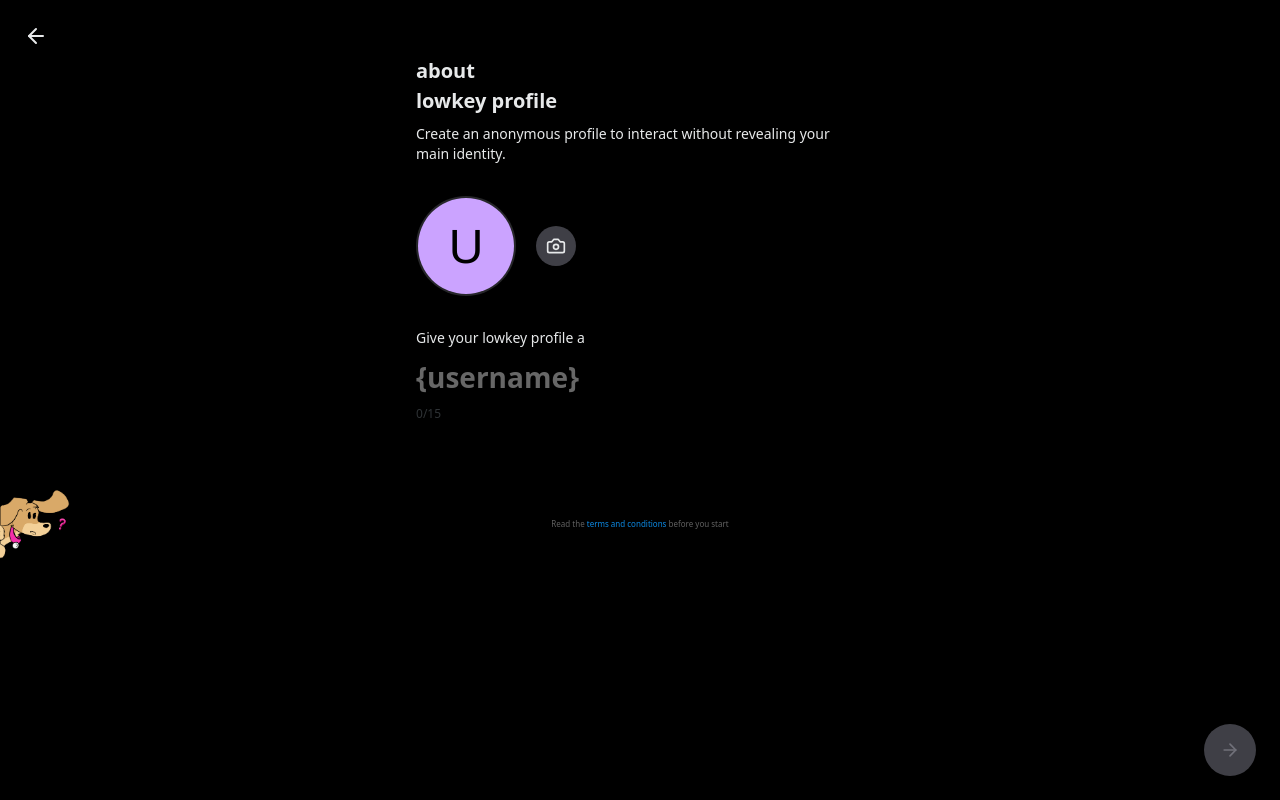
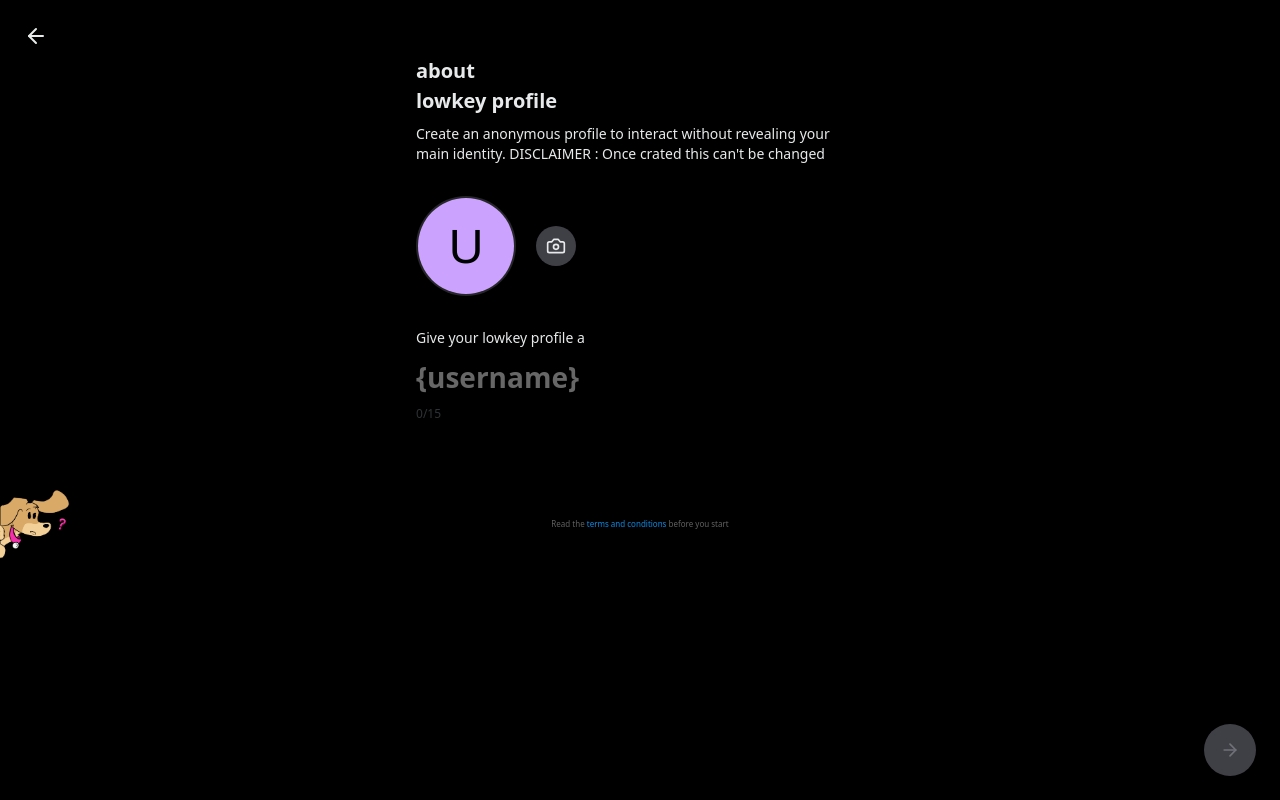
Before and after one commit to snippetengender/myapplicaton, a React (Vite) app in the folder user/: page /lowkey in a window 1280 px wide. Built offline with nearby package versions, Linux system fonts and the light colour scheme; no server answers; sample sign-in values are in the browser's storage.

Commit message:
Update LowKey.jsx

```diff
--- a/user/src/component/lowkey/LowKey.jsx
+++ b/user/src/component/lowkey/LowKey.jsx
@@ -181,7 +181,7 @@ export default function LowkeyProfile() {
           <h2 className="text-[20px] font-bold">lowkey profile</h2>
           <p className="text-sm mt-2">
             Create an anonymous profile to interact without revealing your main
-            identity.
+            identity. DISCLAIMER : Once crated this can't be changed
           </p>
         </div>
 
```
